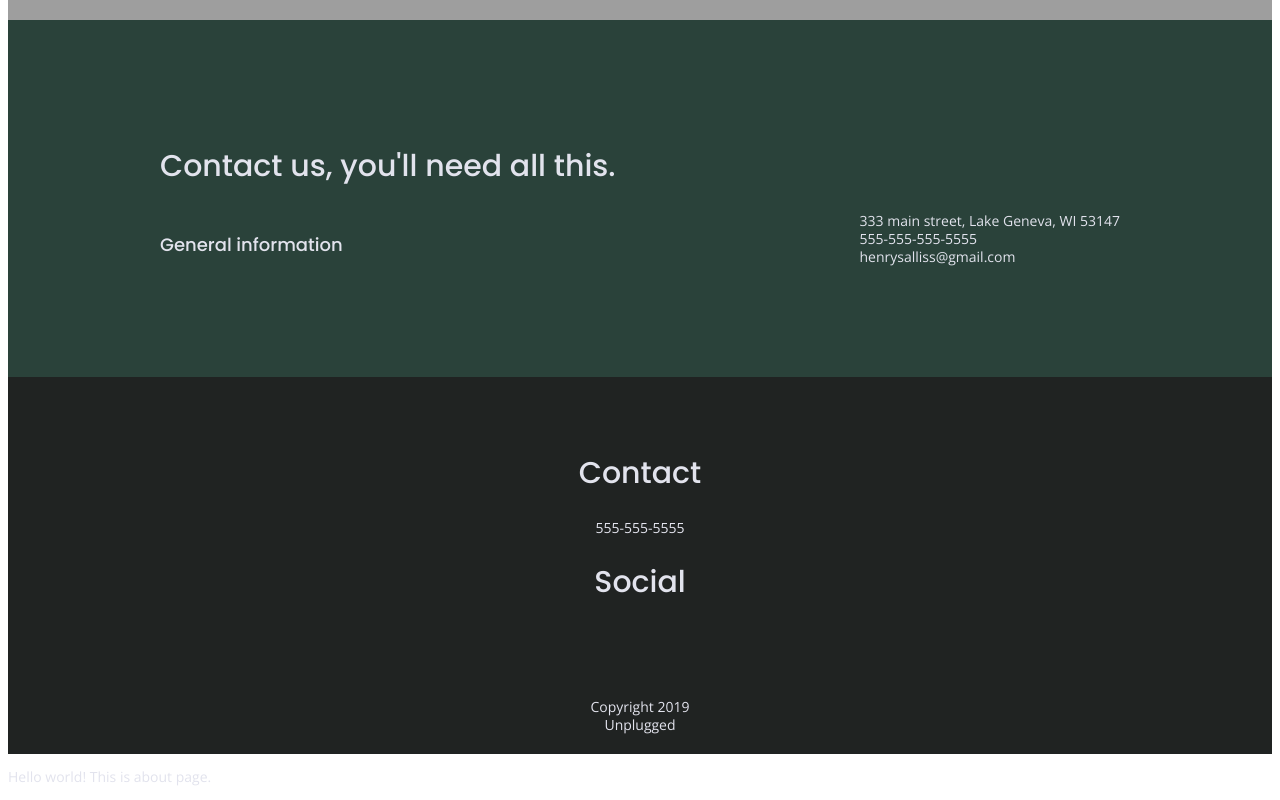
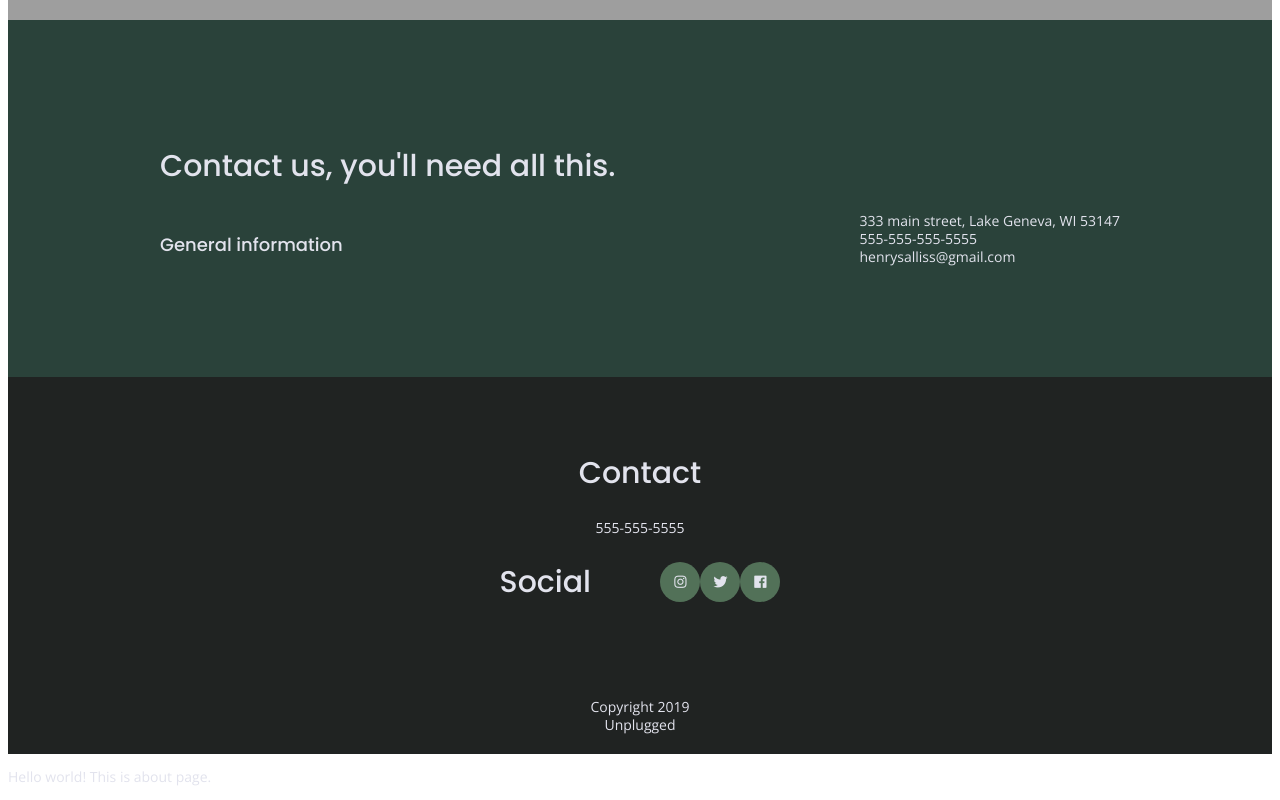
Before and after one commit to henry-salliss/responsive-project, a website built with Parcel: page about/index.html in a window 1280 px wide. Shown: the part 2216-3016 px from the top of the page. Built offline with nearby package versions, Linux system fonts and the light colour scheme; grey boxes are pictures that could not be loaded; files whose address does not match are found by name.

Commit message:
added in the social icons into all of the pages

```diff
--- a/about/index.html
+++ b/about/index.html
@@ -85,7 +85,15 @@
         <div class="social">
           <h2>Social</h2>
           <div class="social-icons">
-
+            <p>
+              <a href="www.instagram.com/henry_salliss" target="_blank"><i class="fab fa-instagram"></i></a>
+            </p>
+            <p>
+              <a href="www.twitter.com/henry_salliss" target="_blank"><i class="fab fa-twitter"></i></a>
+            </p>
+            <p>
+              <a href="www.facebook.com/henry_salliss" target="_blank"><i class="fab fa-facebook"></i></a>
+            </p>
           </div>
           <section class="map">
             <figure>
--- a/css/main.css
+++ b/css/main.css
@@ -240,7 +240,7 @@ footer .content-wrapper{
   margin: 50px 0;
 }
 
-.contact{
+footer .contact{
   margin-bottom: 50px;
 
 }
@@ -256,9 +256,14 @@ footer .content-wrapper{
   display: flex;
     justify-content: space-around;
     align-items: center;
+    padding-left: 10%;
 }
 
 .social-icons p{
+  background-color: #527158;
+  border-radius: 50%;
+  width: 40px;
+  height: 40px;
   display: flex;
   justify-content: center;
   align-items: center;
```
Also changed, not shown: faq/index.html (+9 -1 lines), index.html (+4 -3 lines).
